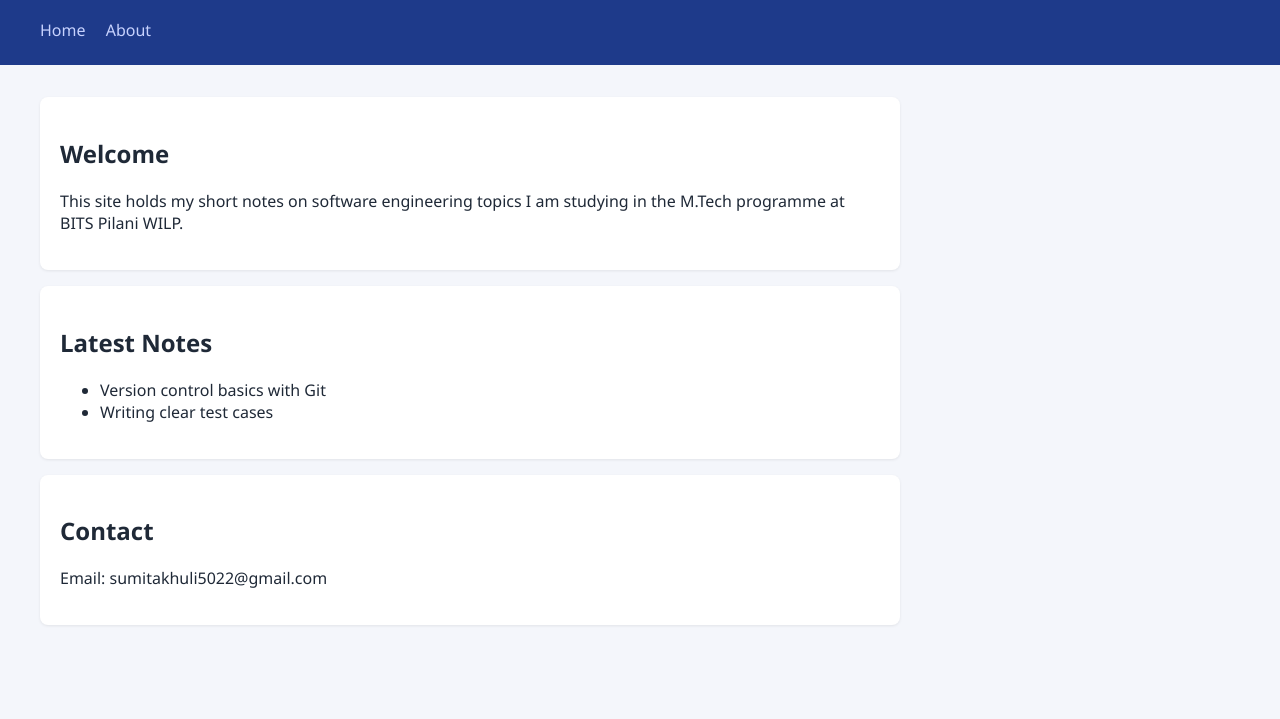
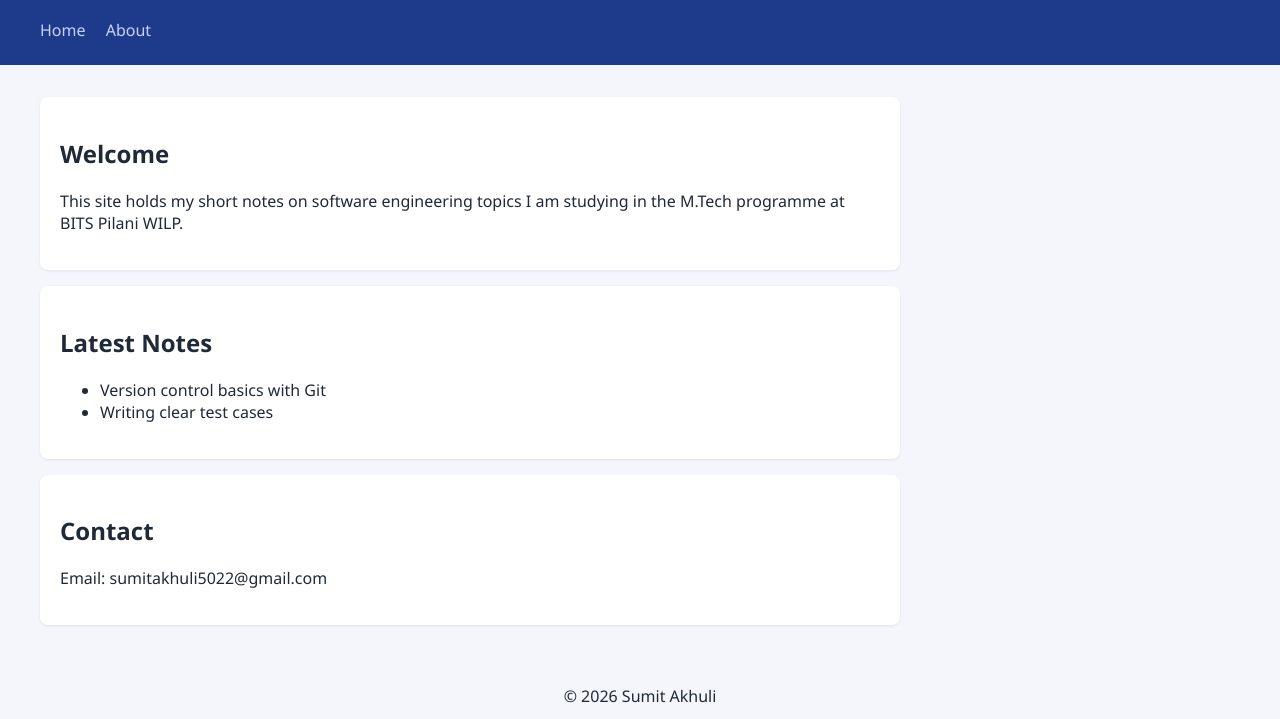
Before and after one commit to sumitakhuli/sdp-git-workflow, a plain HTML site: page index.html in a window 1280 px wide. Shown: the part 91-810 px from the top of the page. Drawn offline with Linux system fonts and the light colour scheme.

Commit message:
Add footer to home page

```diff
--- a/index.html
+++ b/index.html
@@ -40,5 +40,6 @@
             <p>Email: sumitakhuli5022@gmail.com</p>
         </section>
     </main>
+    <footer style="text-align:center;padding:12px;">&copy; 2026 Sumit Akhuli</footer>
 </body>
 </html>
```
